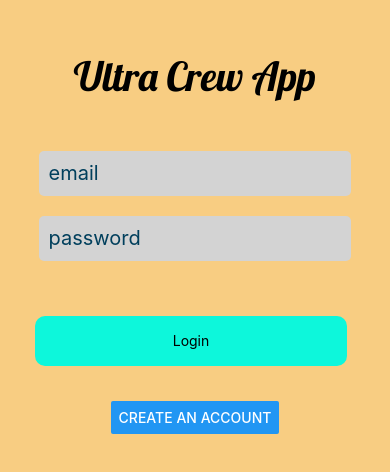
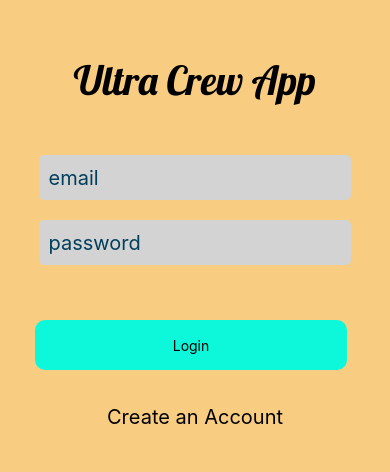
Before and after one commit to GreenField-Org/ultracrewmobile, a React Native app: screen /Login in a window 390 px wide. Shown: the part 180-652 px from the top of the page. Built offline with nearby package versions, Linux system fonts and the light colour scheme.

Commit message:
changing the style on create an account link

```diff
--- a/Views/LoginScreen.js
+++ b/Views/LoginScreen.js
@@ -1,5 +1,5 @@
 import React, { useState } from 'react';
-import { Button } from 'react-native';
+import { Button, Pressable } from 'react-native';
 import { StyleSheet, Text, TextInput, View, Image, TouchableOpacity } from 'react-native';
 import { useFonts } from 'expo-font';
 import DefaultButton from '../Components/DefaultButton';
@@ -43,7 +43,9 @@ export default function LoginScreen({navigation}) {
 
         <DefaultButton buttonText='Login'/>
 
-        <Button title="Create an Account" style={styles.createAcctBtn} onPress={() => navigation.navigate('CreateAcct')}/>
+        <Pressable title="Create an Account" style={styles.createAcctBtn} onPress={() => navigation.navigate('CreateAcct')}>
+          <Text style={styles.createAcctBtn}>Create an Account</Text>
+        </Pressable>
      </View>
   )}
   else{
@@ -55,7 +57,7 @@ export default function LoginScreen({navigation}) {
 
 const styles = StyleSheet.create({
   createAcctBtn:{
-    width: 130
+    fontSize: 20
   },
   container: {
     backgroundColor: '#F8CD82',
```
